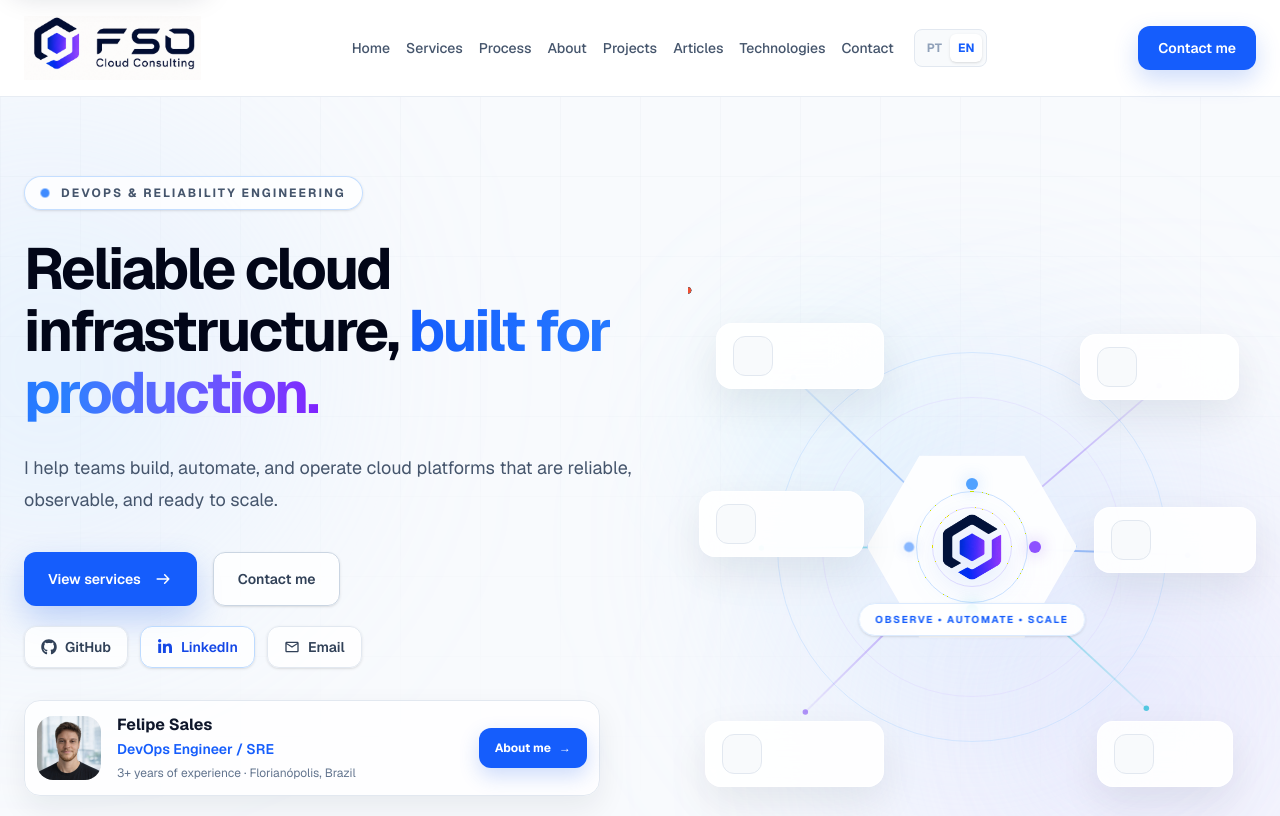
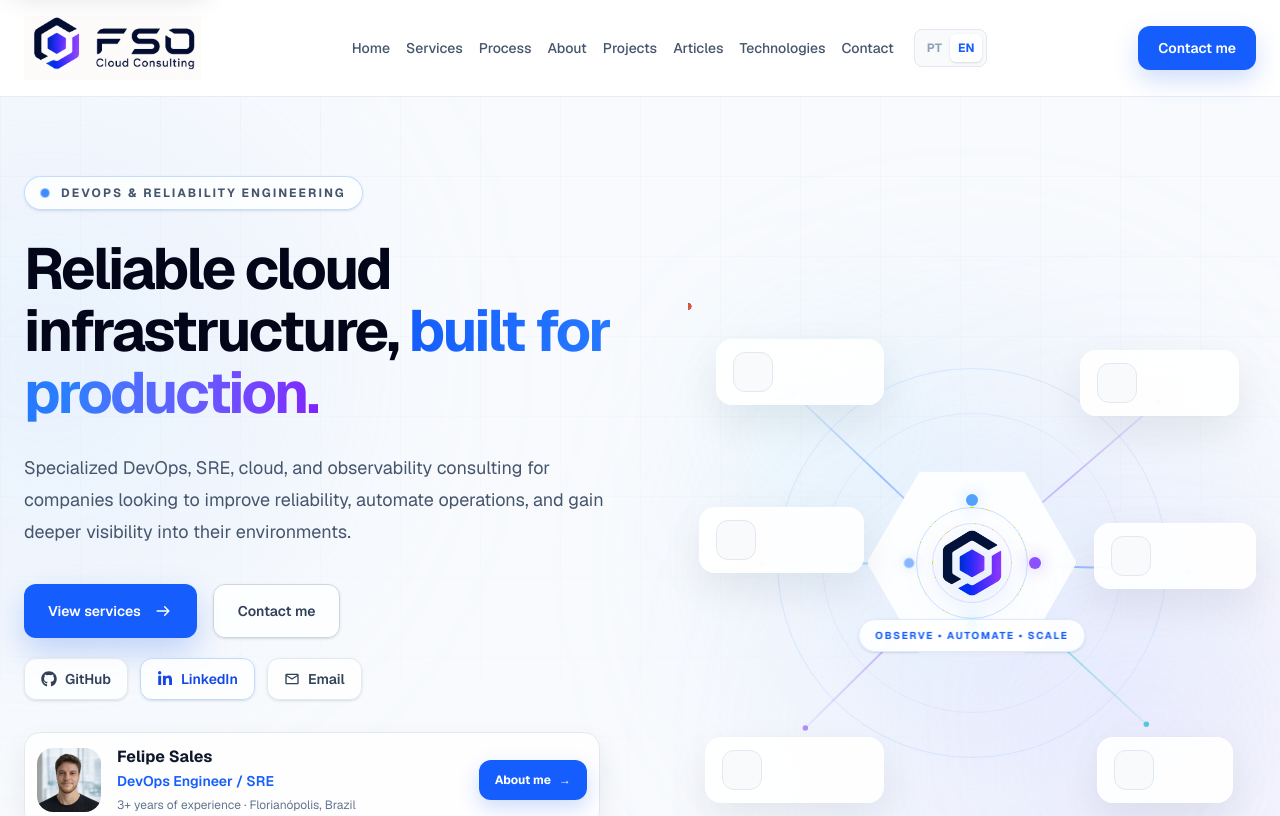
Before and after one commit to felipesalesdeoliveira/fso-cloud-consulting, a Next.js app: page /en in a window 1280 px wide. Shown: the top 816 px of the page. Built offline with nearby package versions, Linux system fonts and the light colour scheme.

Commit message:
fix: expand English hero description

```diff
--- a/components/Hero.tsx
+++ b/components/Hero.tsx
@@ -486,7 +486,7 @@ export function Hero({ locale = "pt" }: { locale?: "pt" | "en" }) {
 
           <p className="mt-7 max-w-2xl text-lg leading-8 text-slate-600">
             {english
-              ? "I help teams build, automate, and operate cloud platforms that are reliable, observable, and ready to scale."
+              ? "Specialized DevOps, SRE, cloud, and observability consulting for companies looking to improve reliability, automate operations, and gain deeper visibility into their environments."
               : "Consultoria especializada em DevOps, SRE, Cloud e Observabilidade para empresas que precisam aumentar a estabilidade, automatizar operações e ter mais visibilidade sobre seus ambientes."}
           </p>
 
```
